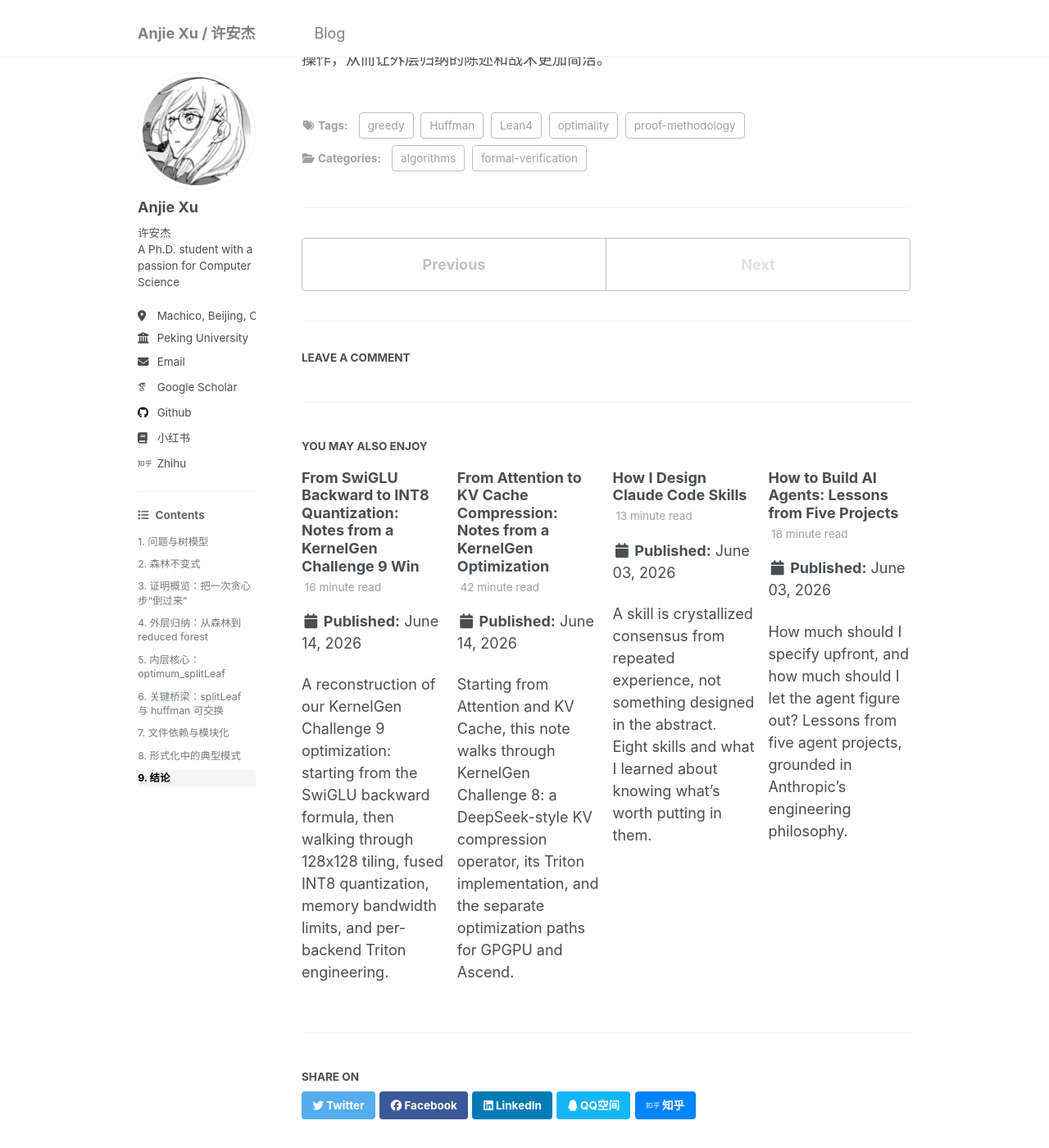
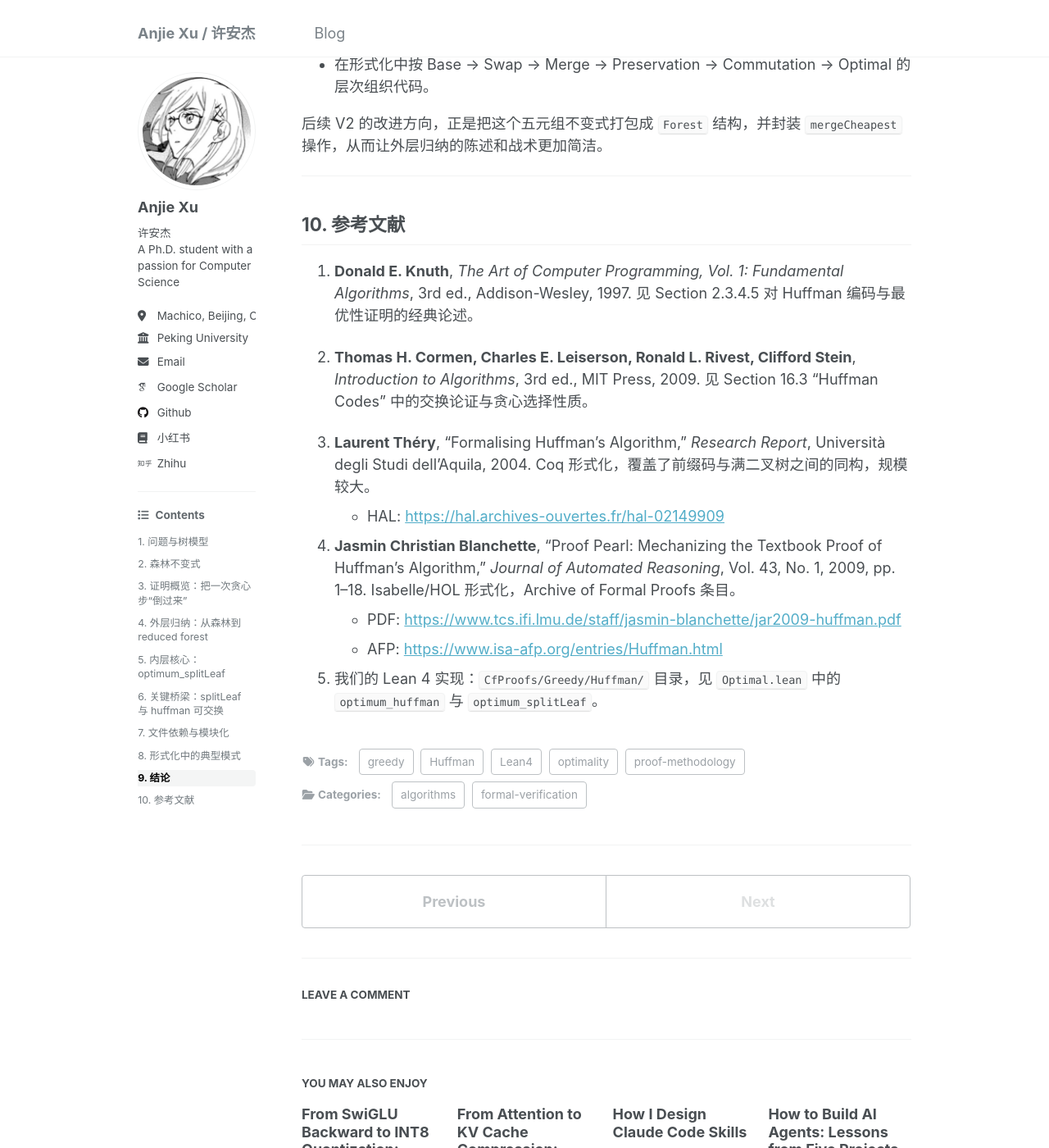
Before and after one commit to anjiexu-pku/anjiexu-pku.github.io, a Jekyll site: the page built from _posts/2026-06-21-huffman-optimality-lean4.md, in a window 1280 px wide and 1400 px high, scrolled down 11534 px. Shown: the whole window at 82% size. Built offline with Jekyll 4.4.1, drawn with Linux system fonts in a browser that asks for light colours; some web fonts are replaced; comment, search, counter and statistics services are not loaded; some of the changed text lies outside the part shown.

Commit message:
Add references to prior Huffman formalizations (Blanchette, Thery, Knuth, CLRS)

```diff
--- a/_posts/2026-06-21-huffman-optimality-lean4.md
+++ b/_posts/2026-06-21-huffman-optimality-lean4.md
@@ -14,6 +14,8 @@ excerpt: "整理我们在 Lean 4 中形式化 Huffman 编码最优性的方法
 ---
 
 > 本文整理 `CfProofs/Greedy/Huffman/` 中 V1 证明的结构，目标是为数学/算法博客提供一份可读的“方法地图”。底层代码约 1700 行 Lean 4，核心定理是 `optimum_huffman`。
+>
+> 我们的证明方法主要参考了 Jasmin Christian Blanchette 在 Isabelle/HOL 中对 Huffman 算法“课本证明”的形式化（Journal of Automated Reasoning, 2009），尤其是把一次贪心合并反过来写成 `splitLeaf` 的核心思路。
 
 ---
 
@@ -426,3 +428,20 @@ V1 证明的核心方法论可以概括为一句话：
 - 在形式化中按 Base → Swap → Merge → Preservation → Commutation → Optimal 的层次组织代码。
 
 后续 V2 的改进方向，正是把这个五元组不变式打包成 `Forest` 结构，并封装 `mergeCheapest` 操作，从而让外层归纳的陈述和战术更加简洁。
+
+---
+
+## 10. 参考文献
+
+1. **Donald E. Knuth**, *The Art of Computer Programming, Vol. 1: Fundamental Algorithms*, 3rd ed., Addison-Wesley, 1997. 见 Section 2.3.4.5 对 Huffman 编码与最优性证明的经典论述。
+
+2. **Thomas H. Cormen, Charles E. Leiserson, Ronald L. Rivest, Clifford Stein**, *Introduction to Algorithms*, 3rd ed., MIT Press, 2009. 见 Section 16.3 “Huffman Codes” 中的交换论证与贪心选择性质。
+
+3. **Laurent Théry**, “Formalising Huffman’s Algorithm,” *Research Report*, Università degli Studi dell’Aquila, 2004. Coq 形式化，覆盖了前缀码与满二叉树之间的同构，规模较大。
+   - HAL: <https://hal.archives-ouvertes.fr/hal-02149909>
+
+4. **Jasmin Christian Blanchette**, “Proof Pearl: Mechanizing the Textbook Proof of Huffman’s Algorithm,” *Journal of Automated Reasoning*, Vol. 43, No. 1, 2009, pp. 1–18. Isabelle/HOL 形式化，Archive of Formal Proofs 条目。
+   - PDF: <https://www.tcs.ifi.lmu.de/staff/jasmin-blanchette/jar2009-huffman.pdf>
+   - AFP: <https://www.isa-afp.org/entries/Huffman.html>
+
+5. 我们的 Lean 4 实现：`CfProofs/Greedy/Huffman/` 目录，见 `Optimal.lean` 中的 `optimum_huffman` 与 `optimum_splitLeaf`。
```
